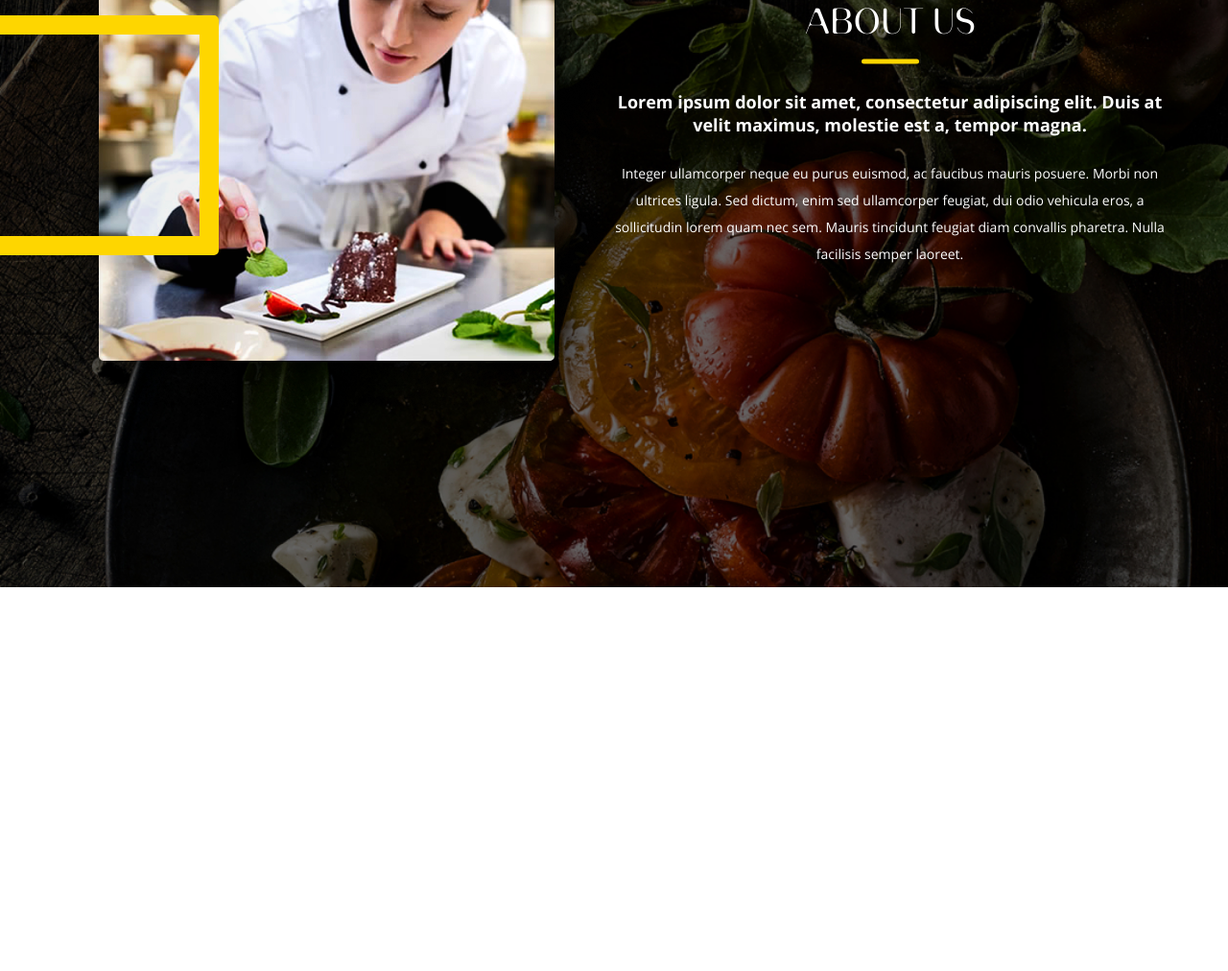
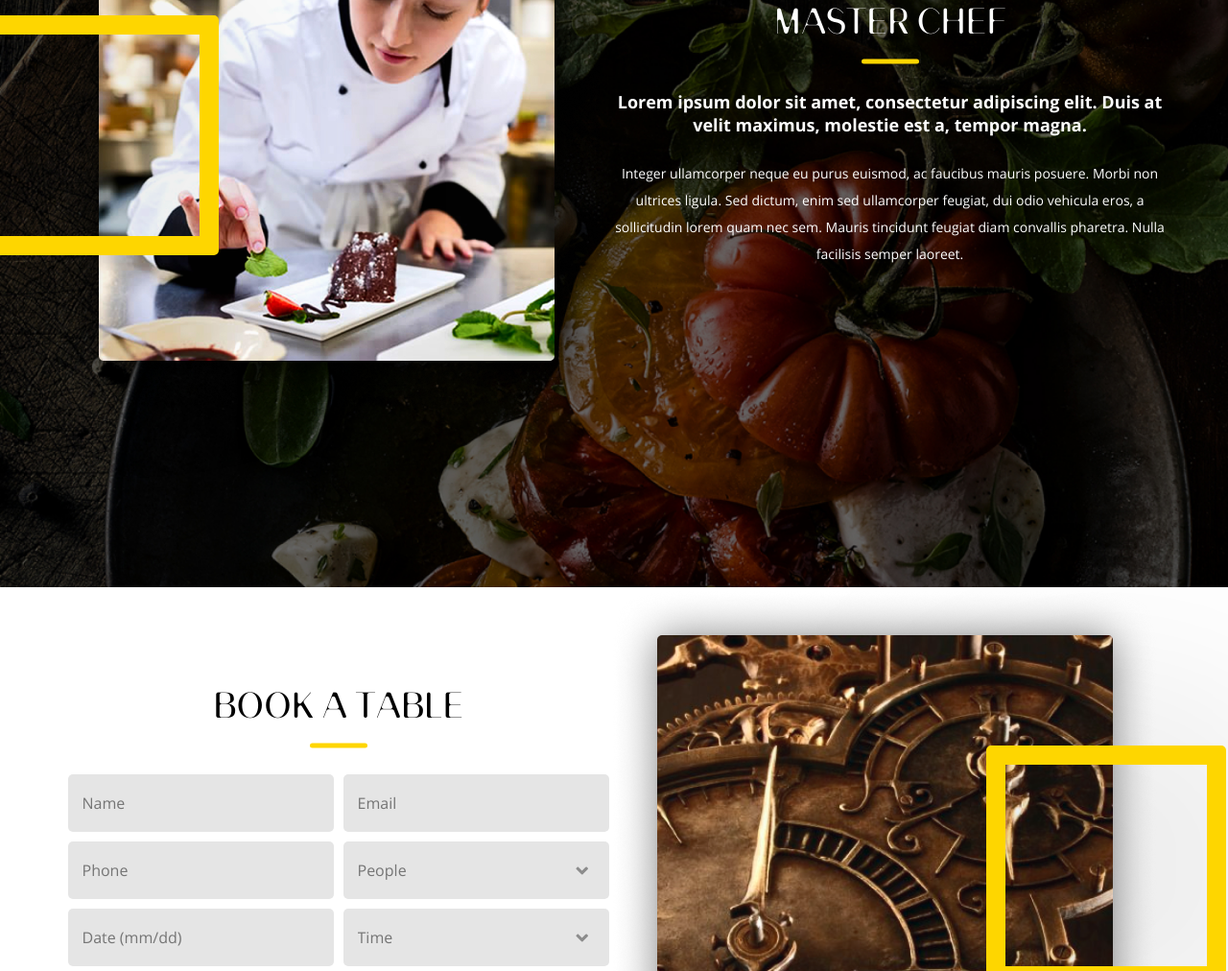
Before and after one commit to AlexanderGanchev/Website-Hunger, a website: page src/index.html in a window 1280 px wide. Shown: the part 1788-2800 px from the top of the page at 96% size. Before the commit the page ends 2400 px from the top, so only its background shows below. Drawn offline with Linux system fonts and the light colour scheme; files that its build step writes are made by us from their sources; files whose address does not match are found by name.

Commit message:
finishe section 'book' & create section 'specialties'

```diff
--- a/src/index.html
+++ b/src/index.html
@@ -87,17 +87,17 @@
 
             <div class="banner__social-wrapper">
                 <div class="banner__social">
-                    <a href="#" target="_blank" href="https://www.facebook.com" >
+                    <a target="_blank" href="https://www.facebook.com" >
                         <img src="./img/facebook.png" alt="facebook">
                     </a>
                 </div>
                 <div class="banner__social">
-                    <a href="#" target="_blank" href="https://twitter.com">
+                    <a target="_blank" href="https://twitter.com">
                         <img src="./img/twitter.png" alt="twitter">
                     </a>
                 </div>
                 <div class="banner__social">
-                    <a href="#" target="_blank" href="https://www.instagram.com" >
+                    <a target="_blank" href="https://www.instagram.com" >
                         <img src="./img/instagram.png" alt="instagram">
                     </a>
                 </div>
@@ -133,7 +133,7 @@
             </div>
 
             <div class="headline about__headline">
-                <p class="headline__title">About Us</p>
+                <p class="headline__title">Master Chef</p>
                 <p class="headline__subtitle">
                     Lorem ipsum dolor sit amet, consectetur adipiscing elit. Duis at velit maximus, molestie est a, tempor magna.</p>
                 <p class="headline__text">
@@ -141,6 +141,56 @@
             </div>
         </div>
     </section>
+
+    <section class="book">
+        <div class="content-container book__container">
+
+            <div class="book__form-wrapper">
+                <div class="headline book__headline">
+                    <p class="headline__title">Book a Table</p>
+                </div>
+
+                <div class="form book__form">
+                    <div class="input-wrapper form__input-wrapper">
+                        <input class="input-wrapper__input" type="text" placeholder="Name">
+                    </div>
+                    <div class="input-wrapper form__input-wrapper">
+                        <input class="input-wrapper__input" type="text" placeholder="Email">
+                    </div>
+                    <div class="input-wrapper form__input-wrapper">
+                        <input class="input-wrapper__input" type="text" placeholder="Phone">
+                    </div>
+                    <div class="input-wrapper form__input-wrapper">
+                        <input class="input-wrapper__input" type="text" placeholder="People">
+                        <div class="input-wrapper__icon">
+                            <img src="./img/input-down.png">
+                        </div>
+                    </div>
+                    <div class="input-wrapper form__input-wrapper">
+                        <input class="input-wrapper__input" type="text" placeholder="Date (mm/dd)">
+                    </div>
+                    <div class="input-wrapper form__input-wrapper">
+                        <input class="input-wrapper__input" type="text" placeholder="Time">
+                        <div class="input-wrapper__icon">
+                            <img src="./img/input-down.png" alt="clock">
+                        </div>
+                    </div>
+                </div>
+
+                <div class="button book__button">
+                    <a href="#" class="book__button">Book Now</a>
+                </div>
+            </div>
+
+                <div class="picture about__picture">
+                    <img class="picture__image" src="./img/imgBook.png" alt="picture bonfire">
+                    <div class="picture__square"></div>
+                </div>
+            </div>
+            <p class="book__timetable">Mon - Fri: <strong>8PM - 10PM</strong>, Sat - Sun:<strong>8PM - 3AM</strong>, Phone: <strong>+40 729 131 637/+40 726 458 782</strong></p>
+    </section>
+
+
 </main>
 
 
--- a/src/scss/banner.scss
+++ b/src/scss/banner.scss
@@ -107,12 +107,17 @@
   }
 
   &__social {
-    @include flex(center, center, row);
     width: 60px;
     height: 60px;
     border-radius: 50%;
     border: 1px solid $white;
     margin-bottom: 20px;
+
+    a {
+      width: 100%;
+      height: 100%;
+      @include flex(center, center, row);
+    }
 
     &:last-child {
       margin-bottom: 0;
@@ -133,14 +138,10 @@
   @include flex(center, center, row);
   border-radius: 5px;
   background-color: $yellow;
+  text-align: center;
+  text-transform: uppercase;
   font-family: "OpenSans-Bold";
   cursor: pointer;
-
-  &:hover {
-    background: inherit;
-    transition: 0.2s;
-    border: 1px solid $white;
-  }
 
   &_transparent {
     position: relative;
--- /dev/null
+++ b/src/scss/book.scss
@@ -0,0 +1,72 @@
+.book {
+  height: 100vh;
+  &__container {
+    @include flex(center, center, row);
+  }
+
+  &__form-wrapper {
+    @include flex(center, center, column);
+  }
+
+  &__timetable {
+    text-align: center;
+    color: $gray;
+  }
+
+  &__button {
+    width: 563px;
+  }
+}
+
+.form {
+  width: 565px;
+  @include flex(center, center, row);
+  flex-wrap: wrap;
+  padding-bottom: 10px;
+
+  &__input-wrapper {
+    margin-right: 10px;
+    margin-bottom: 10px;
+
+    &:nth-child(2) {
+      margin-right: 0;
+    }
+
+    &:nth-child(4) {
+      margin-right: 0;
+    }
+
+    &:nth-child(6) {
+      margin-right: 0;
+    }
+  }
+
+  &__input {
+  }
+}
+
+.input-wrapper {
+  width: 277px;
+  height: 60px;
+  border-radius: 5px;
+  background-color: $inputGray;
+  @include flex(center, center, row);
+
+  &__input {
+    width: 100%;
+    height: 100%;
+    margin: 0 15px;
+    font-family: "OpenSans-Regular";
+    background-color: $inputGray;
+    color: $gray;
+    border: none;
+    outline: none;
+  }
+
+  &__icon {
+    width: 80px;
+    height: 60px;
+    @include flex(center, center, row);
+    cursor: pointer;
+  }
+}
--- a/src/scss/common.scss
+++ b/src/scss/common.scss
@@ -17,3 +17,12 @@ a {
   text-decoration: none;
   color: $white;
 }
+
+p {
+  font-family: "OpenSans-Regular";
+  font-size: 12px;
+}
+
+input {
+  font-family: inherit;
+}
--- a/src/scss/help/vars_and_mixins.scss
+++ b/src/scss/help/vars_and_mixins.scss
@@ -4,6 +4,7 @@ $white: rgb(255, 255, 255);
 $whiteSubTitle: rgba(255, 255, 255, 0.9);
 $gray: rgba(51, 51, 51, 0.5);
 $lightGray: rgba(255, 255, 255, 0.2);
+$inputGray: rgb(229, 229, 229);
 
 @mixin flex($justify, $align, $direction) {
   display: flex;
```
Also changed, not shown: build/css/style.css, build/css/style.min.css, build/img/imgBook.png (added), build/img/imgBook.webp (added), build/img/input-down.png (added), build/img/input-down.webp (added), build/index.html, src/img/imgBook.png (added), src/img/input-down.png (added), 1 other file.
